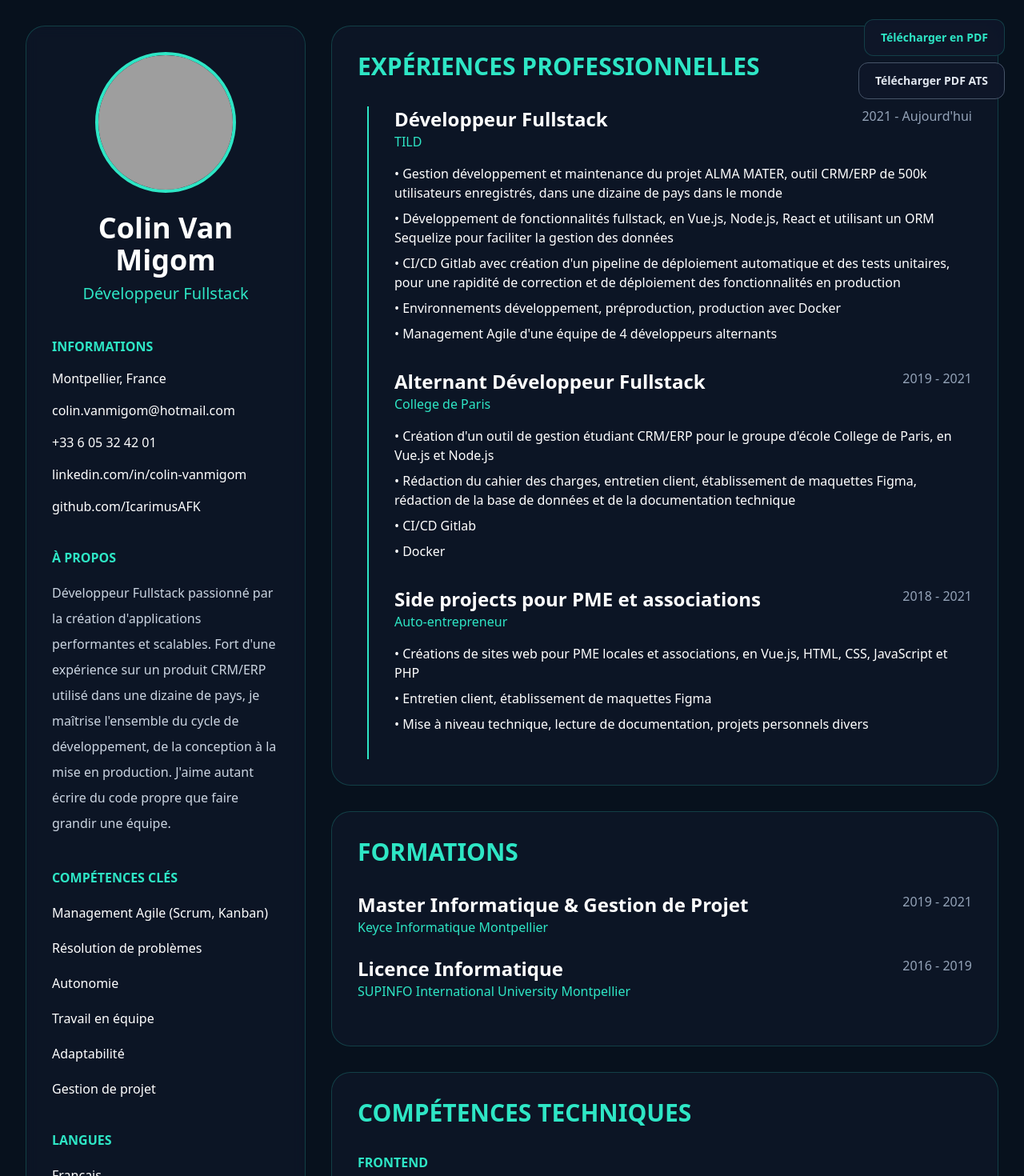
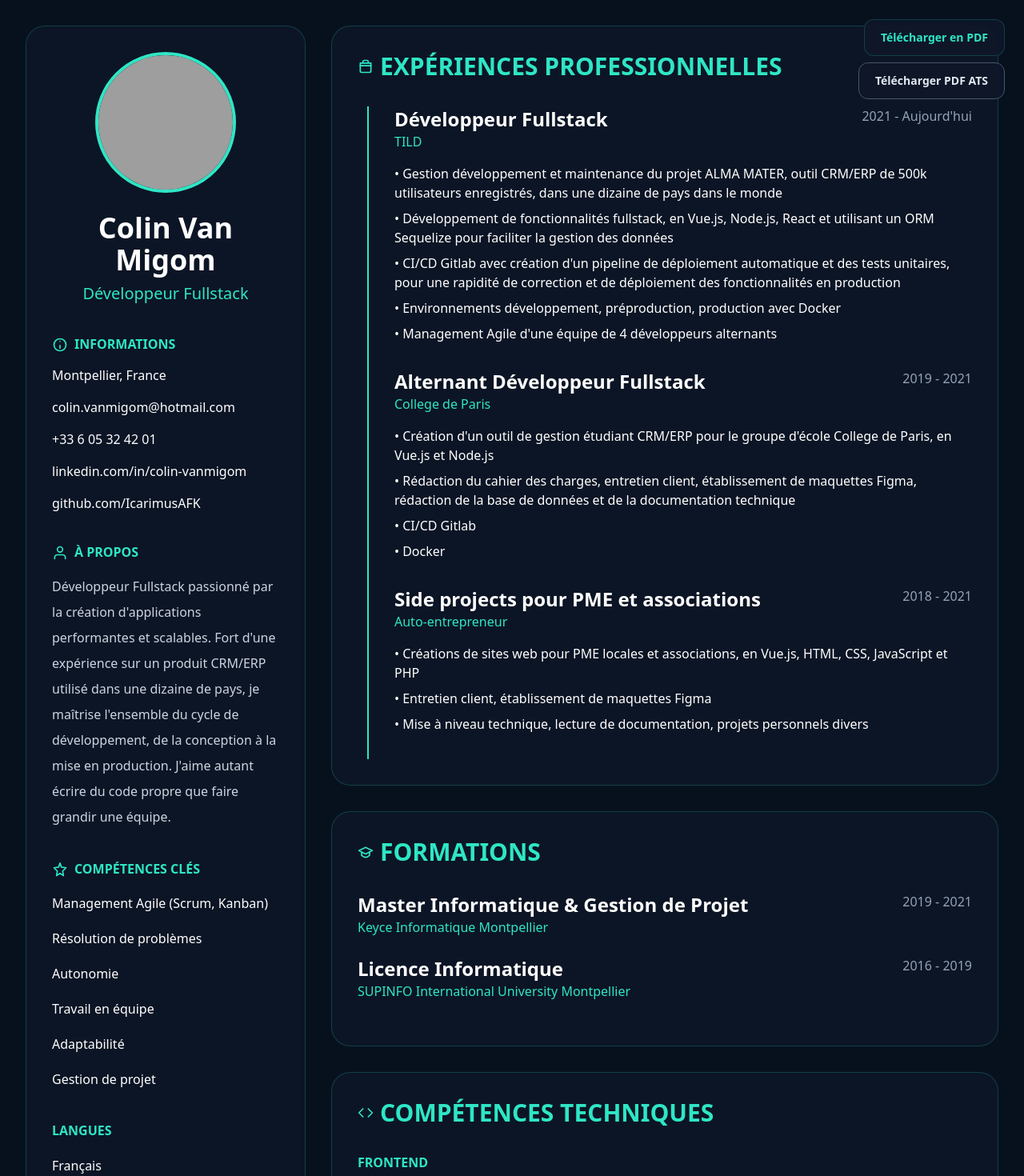
Before and after one commit to IcarimusAFK/CvWebDev, a Nuxt app: page / in a window 1280 px wide. Shown: the top 1470 px of the page at 80% size. Built offline with nearby package versions, Linux system fonts and the light colour scheme; grey boxes are pictures that could not be loaded.

Commit message:
icone pour chaque partie

```diff
--- a/assets/css/main.css
+++ b/assets/css/main.css
@@ -1,5 +1,27 @@
 .text-glow {
   color: #2EE6C5;
+}
+
+.cv-section-title {
+  display: flex;
+  align-items: center;
+  gap: 0.5rem;
+}
+
+.cv-section-title__icon {
+  display: inline-flex;
+  flex-shrink: 0;
+  align-items: center;
+  justify-content: center;
+}
+
+.cv-section-title__icon svg {
+  width: 1.25rem;
+  height: 1.25rem;
+}
+
+.cv-section-title__text {
+  line-height: 1.2;
 }
 
 .border-accent {
@@ -251,6 +273,15 @@ html.pdf-export body {
   font-size: 0.65rem !important;
 }
 
+.pdf-mode .cv-section-title__icon svg {
+  width: 0.7rem !important;
+  height: 0.7rem !important;
+}
+
+.pdf-mode .cv-section-title {
+  gap: 0.25rem !important;
+}
+
 html.ats-export,
 html.ats-export body {
   background-color: #ffffff !important;
--- /dev/null
+++ b/components/CvSectionTitle.vue
@@ -0,0 +1,135 @@
+<script setup lang="ts">
+type SectionIcon =
+  | 'info'
+  | 'about'
+  | 'soft-skills'
+  | 'experience'
+  | 'education'
+  | 'technical-skills'
+
+const props = withDefaults(defineProps<{
+  icon: SectionIcon
+  tag?: 'h2' | 'h3'
+}>(), {
+  tag: 'h2',
+})
+</script>
+
+<template>
+  <component
+    :is="props.tag"
+    class="cv-section-title"
+  >
+    <span
+      class="cv-section-title__icon"
+      aria-hidden="true"
+    >
+      <svg
+        v-if="props.icon === 'info'"
+        xmlns="http://www.w3.org/2000/svg"
+        viewBox="0 0 24 24"
+        fill="none"
+      >
+        <path
+          d="M12 13V17M12 7H12.01M21 12C21 16.9706 16.9706 21 12 21C7.02944 21 3 16.9706 3 12C3 7.02944 7.02944 3 12 3C16.9706 3 21 7.02944 21 12Z"
+          stroke="#2EE6C5"
+          stroke-width="2"
+          stroke-linecap="round"
+          stroke-linejoin="round"
+        />
+      </svg>
+
+      <svg
+        v-else-if="props.icon === 'about'"
+        xmlns="http://www.w3.org/2000/svg"
+        viewBox="0 0 24 24"
+        fill="none"
+      >
+        <path
+          d="M20 21V19C20 16.7909 18.2091 15 16 15H8C5.79086 15 4 16.7909 4 19V21M16 7C16 9.20914 14.2091 11 12 11C9.79086 11 8 9.20914 8 7C8 4.79086 9.79086 3 12 3C14.2091 3 16 4.79086 16 7Z"
+          stroke="#2EE6C5"
+          stroke-width="2"
+          stroke-linecap="round"
+          stroke-linejoin="round"
+        />
+      </svg>
+
+      <svg
+        v-else-if="props.icon === 'soft-skills'"
+        xmlns="http://www.w3.org/2000/svg"
+        viewBox="0 0 24 24"
+        fill="none"
+      >
+        <path
+          d="M12 2L14.09 8.26L21 9.27L16 14.14L17.18 21.02L12 17.77L6.82 21.02L8 14.14L3 9.27L9.91 8.26L12 2Z"
+          stroke="#2EE6C5"
+          stroke-width="2"
+          stroke-linecap="round"
+          stroke-linejoin="round"
+        />
+      </svg>
+
+      <svg
+        v-else-if="props.icon === 'experience'"
+        xmlns="http://www.w3.org/2000/svg"
+        viewBox="0 0 24 24"
+        fill="none"
+      >
+        <path
+          d="M8 7V5C8 3.89543 8.89543 3 10 3H14C15.1046 3 16 3.89543 16 5V7M4 7H20V19C20 20.1046 19.1046 21 18 21H6C4.89543 21 4 20.1046 4 19V7Z"
+          stroke="#2EE6C5"
+          stroke-width="2"
+          stroke-linecap="round"
+          stroke-linejoin="round"
+        />
+        <path
+          d="M4 11H20"
+          stroke="#2EE6C5"
+          stroke-width="2"
+          stroke-linecap="round"
+        />
+      </svg>
+
+      <svg
+        v-else-if="props.icon === 'education'"
+        xmlns="http://www.w3.org/2000/svg"
+        viewBox="0 0 24 24"
+        fill="none"
+      >
+        <path
+          d="M22 10L12 5L2 10L12 15L22 10Z"
+          stroke="#2EE6C5"
+          stroke-width="2"
+          stroke-linecap="round"
+          stroke-linejoin="round"
+        />
+        <path
+          d="M6 12V17C6 17 9 20 12 20C15 20 18 17 18 17V12"
+          stroke="#2EE6C5"
+          stroke-width="2"
+          stroke-linecap="round"
+          stroke-linejoin="round"
+        />
+      </svg>
+
+      <svg
+        v-else-if="props.icon === 'technical-skills'"
+        xmlns="http://www.w3.org/2000/svg"
+        viewBox="0 0 24 24"
+        fill="none"
+      >
+        <path
+          d="M16 18L22 12L16 6M8 6L2 12L8 18"
+          stroke="#2EE6C5"
+          stroke-width="2"
+          stroke-linecap="round"
+          stroke-linejoin="round"
+        />
+      </svg>
+    </span>
+
+    <span class="cv-section-title__text">
+      <slot />
+    </span>
+  </component>
+</template>
--- a/components/educationSection.vue
+++ b/components/educationSection.vue
@@ -5,9 +5,12 @@ import { education } from '~/data/education'
 <template>
 
     <section class="bg-slate-900/70 rounded-3xl p-8 border border-accent">
-        <h2 class="text-glow text-3xl font-bold mb-8">
+        <CvSectionTitle
+            icon="education"
+            class="text-glow text-3xl font-bold mb-8"
+        >
             FORMATIONS
-        </h2>
+        </CvSectionTitle>
 
         <div v-for="item in education" :key="item.title" class="flex justify-between mb-6">
 
--- a/components/experienceSection.vue
+++ b/components/experienceSection.vue
@@ -6,9 +6,12 @@ import { experiences } from '~/data/experiences'
 
     <section class="bg-slate-900/70 rounded-3xl p-8 border border-accent">
 
-        <h2 class="text-glow font-bold text-3xl mb-8">
+        <CvSectionTitle
+            icon="experience"
+            class="text-glow font-bold text-3xl mb-8"
+        >
             EXPÉRIENCES PROFESSIONNELLES
-        </h2>
+        </CvSectionTitle>
 
         <div v-for="job in experiences" :key="job.title" class="border-l-2 border-accent-solid pl-8 pb-8 ml-3">
 
--- a/components/sidebar.vue
+++ b/components/sidebar.vue
@@ -48,9 +48,13 @@ import profilePhoto from '~/assets/profile.png'
 
       <div class="mt-10 space-y-4">
 
-        <h3 class="text-glow font-bold">
+        <CvSectionTitle
+          icon="info"
+          tag="h3"
+          class="text-glow font-bold"
+        >
           INFORMATIONS
-        </h3>
+        </CvSectionTitle>
 
         <p>{{ profile.location }}</p>
         <p>{{ profile.email }}</p>
@@ -62,9 +66,13 @@ import profilePhoto from '~/assets/profile.png'
 
       <div class="mt-10">
 
-        <h3 class="text-glow font-bold mb-4">
+        <CvSectionTitle
+          icon="about"
+          tag="h3"
+          class="text-glow font-bold mb-4"
+        >
           À PROPOS
-        </h3>
+        </CvSectionTitle>
 
         <p class="leading-8 text-slate-300">
           {{ profile.about }}
@@ -74,9 +82,13 @@ import profilePhoto from '~/assets/profile.png'
 
       <div class="mt-10">
 
-        <h3 class="text-glow font-bold mb-5">
+        <CvSectionTitle
+          icon="soft-skills"
+          tag="h3"
+          class="text-glow font-bold mb-5"
+        >
           COMPÉTENCES CLÉS
-        </h3>
+        </CvSectionTitle>
 
         <div
           v-for="skill in profile.softSkills"
--- a/components/skillsSection.vue
+++ b/components/skillsSection.vue
@@ -37,9 +37,12 @@ function getSkillIconUrl(skill: string) {
 
 <template>
   <section class="cv-skills-section bg-slate-900/70 rounded-3xl p-8 border border-accent">
-    <h2 class="text-glow text-3xl font-bold mb-8">
+    <CvSectionTitle
+      icon="technical-skills"
+      class="text-glow text-3xl font-bold mb-8"
+    >
       COMPÉTENCES TECHNIQUES
-    </h2>
+    </CvSectionTitle>
 
     <div class="space-y-8">
       <div v-for="(items, category) in skills" :key="category">
```
